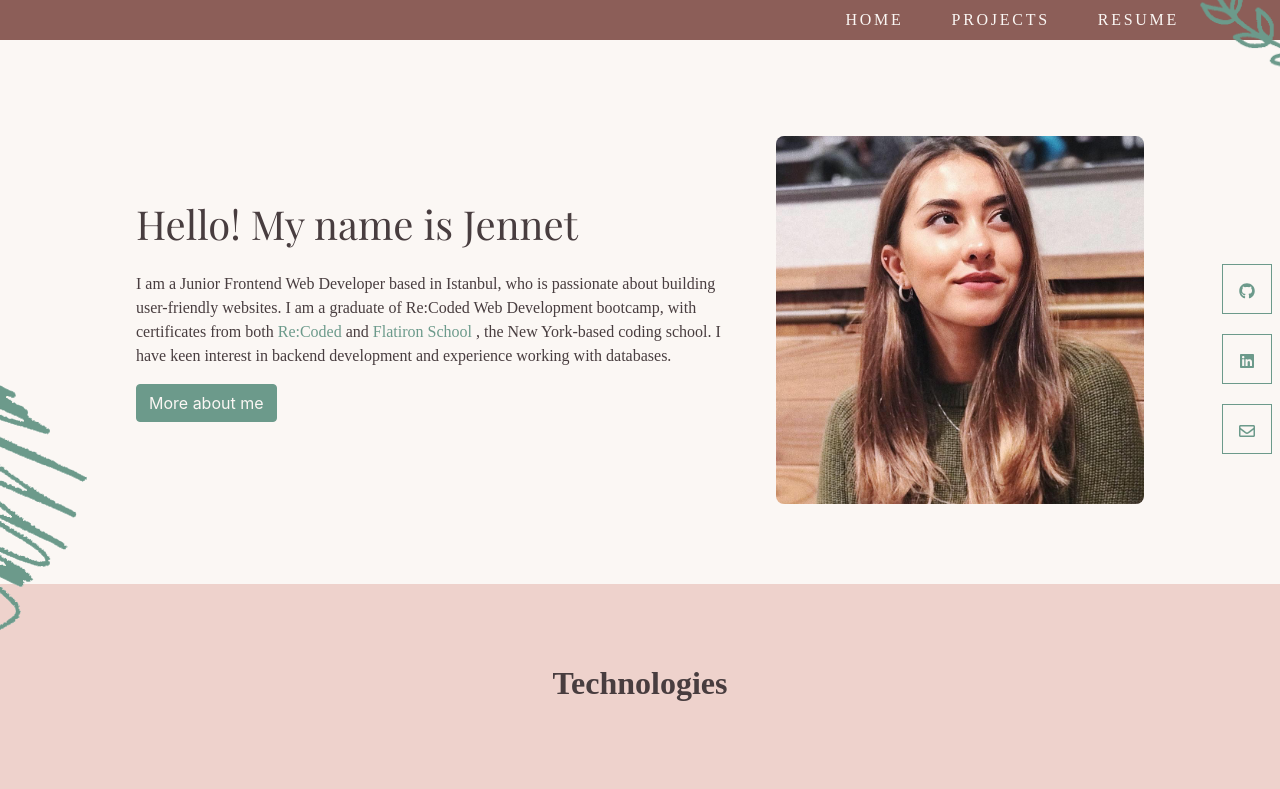
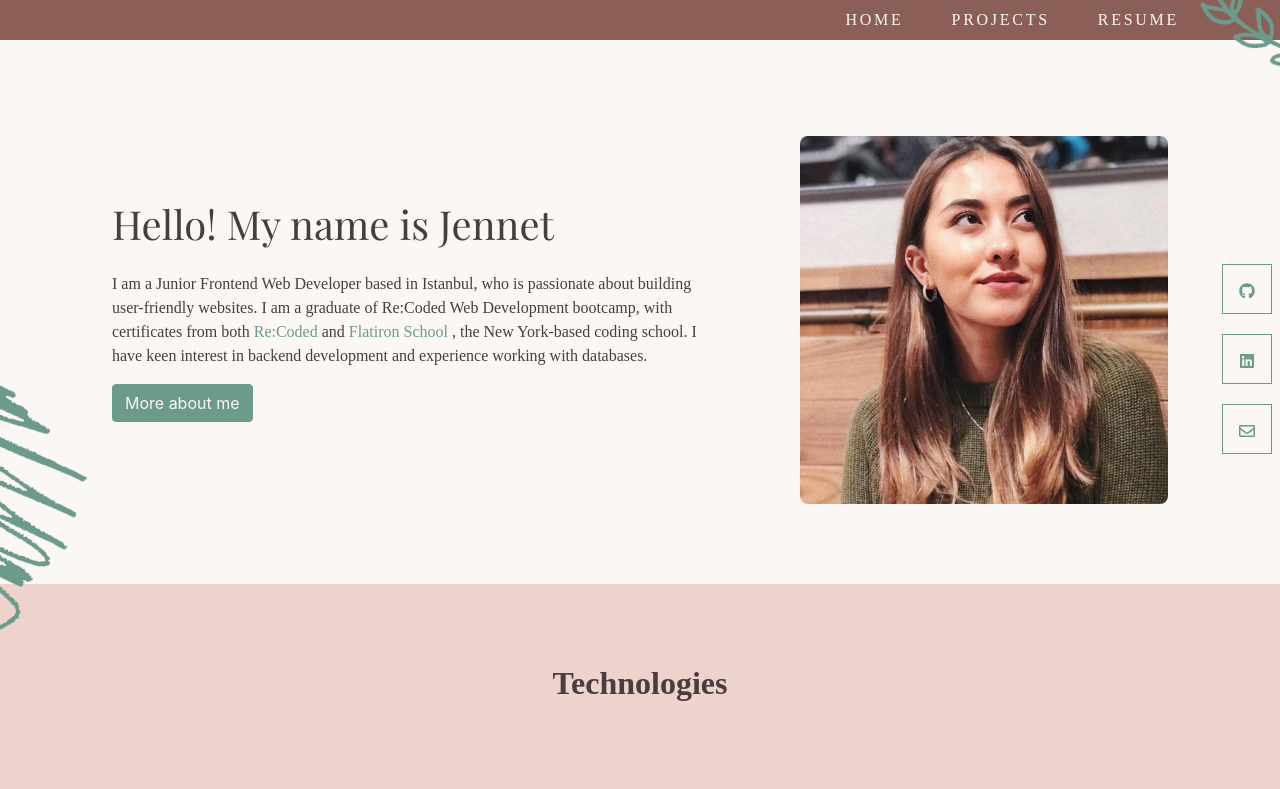
Before and after one commit to jennethydyrova/my-portfolio, a React (Create React App) app: page / in a window 1280 px wide. Shown: the top 789 px of the page. Built offline with nearby package versions, Linux system fonts and the light colour scheme; a web font is replaced by a local one.

Commit message:
fix main image alignment

```diff
--- a/src/components/HomeMainInfo/index.scss
+++ b/src/components/HomeMainInfo/index.scss
@@ -61,6 +61,7 @@ img.greenyLine {
     width: 23rem;
     height: 23rem;
     border-radius: 0.5rem;
+    margin-left: 3rem;
   }
 
   h1 {
@@ -97,5 +98,8 @@ img.greenyLine {
       text-align: center;
       margin-top: 0rem;
     }
+    img {
+      margin-left: 0;
+    }
   }
 }
```
